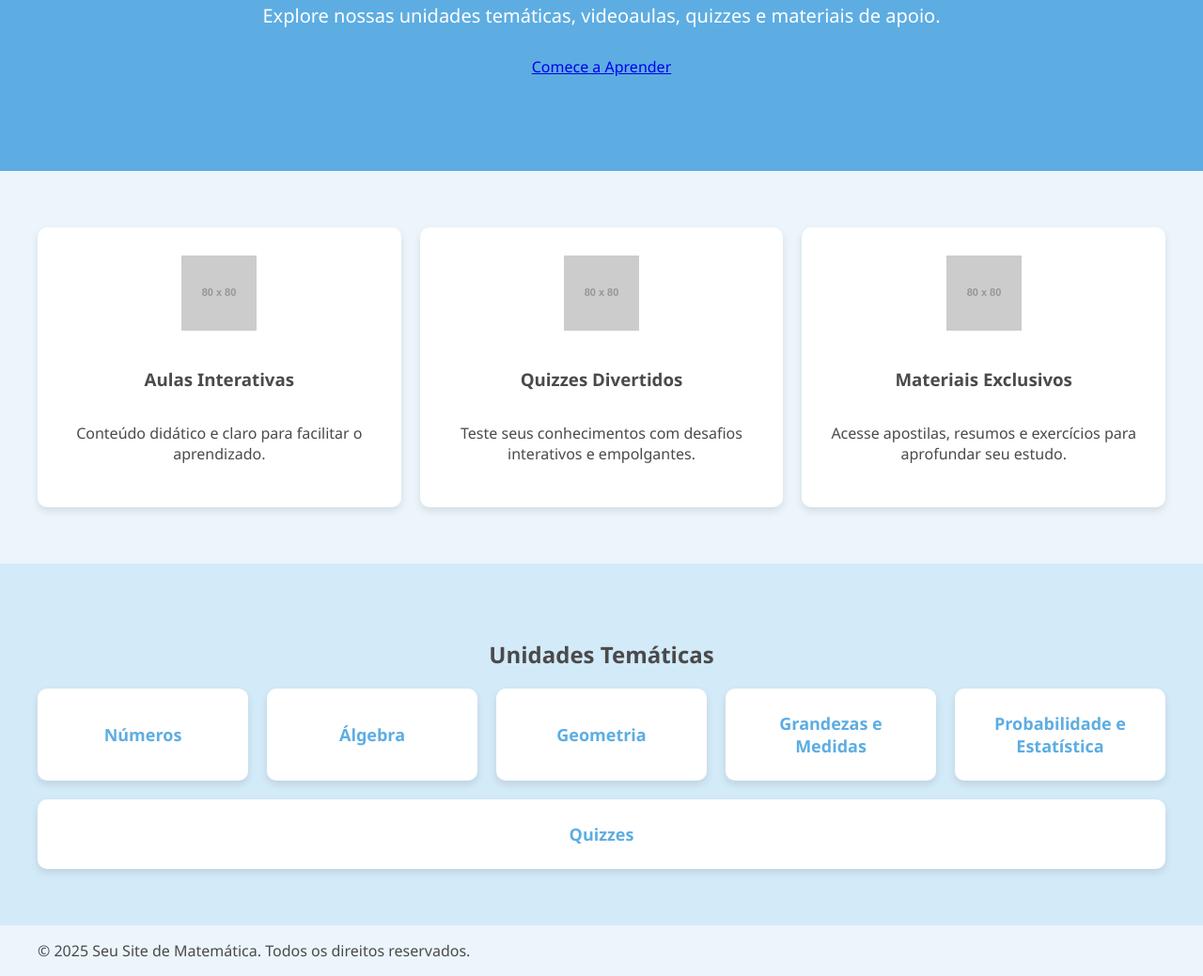
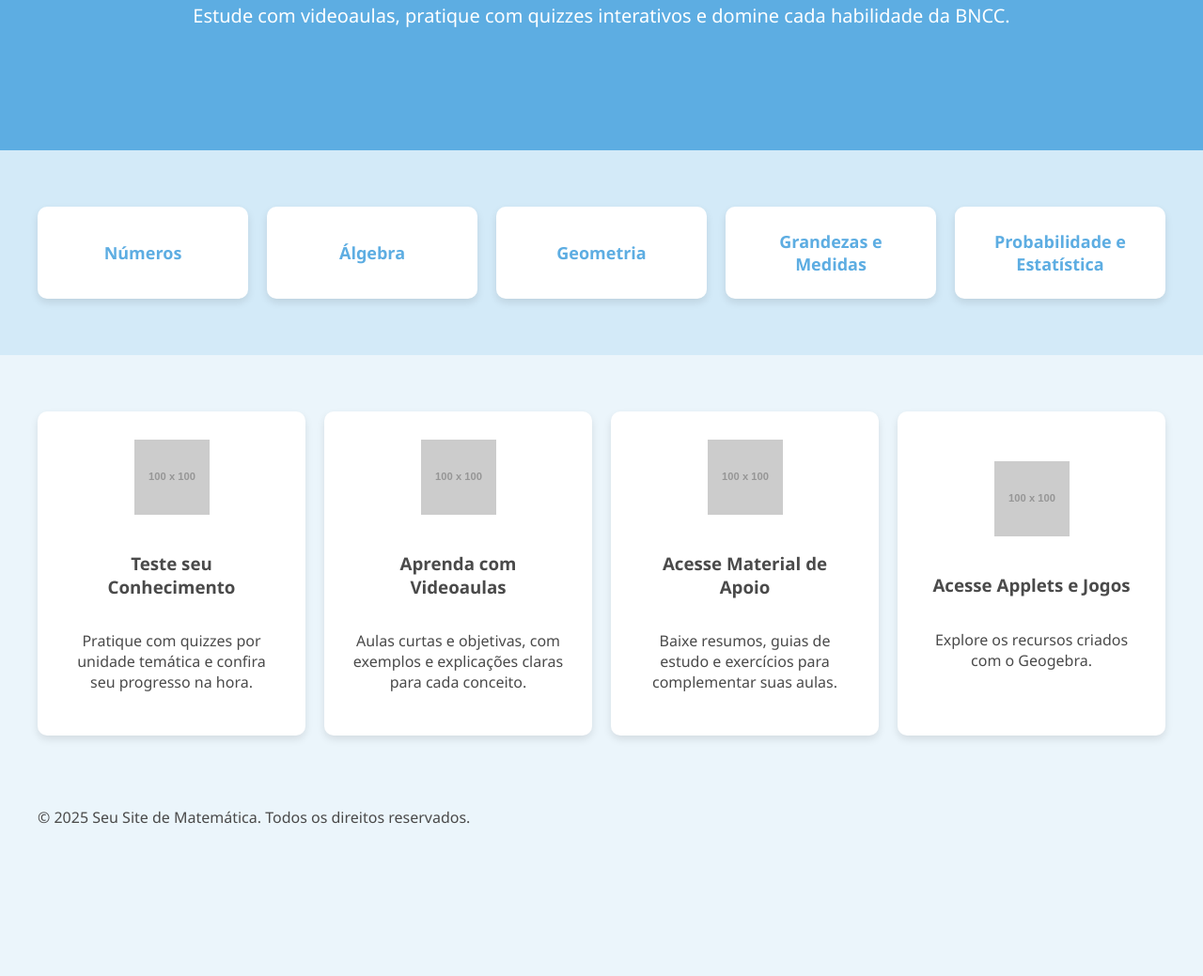
Before and after one commit to professor-aparecido/Quiz, a plain HTML site: page index.html in a window 1280 px wide. Shown: the part 355-1394 px from the top of the page at 94% size. After the commit the page ends 1252 px from the top, so only its background shows below. Drawn offline with Linux system fonts and the light colour scheme; files that its build step writes are made by us from their sources; placeholder pictures from the web are drawn by us.

Commit message:
Update index.html

```diff
--- a/index.html
+++ b/index.html
@@ -4,7 +4,7 @@
     <meta charset="UTF-8">
     <meta name="viewport" content="width=device-width, initial-scale=1.0">
     <title>Seu Site de Matemática</title>
-    <link rel="stylesheet" href="css/style.css">
+    <link rel="stylesheet" href="style.css">
 </head>
 <body>
 
@@ -18,7 +18,7 @@
             <nav class="nav-menu">
                 <ul>
                     <li><a href="index.html">Home</a></li>
-                    <li><a href="quizzes.html">Quizzes</a></li>
+                    <li><a href="#">Quizzes</a></li>
                     <li><a href="#">Videoaulas</a></li>
                     <li><a href="#">Materiais</a></li>
                     <li><a href="#">Contato</a></li>
@@ -29,42 +29,44 @@
 
     <section class="hero">
         <div class="container">
-            <h2>Aprendizado de Matemática de um jeito simples e divertido.</h2>
-            <p>Explore nossas unidades temáticas, videoaulas, quizzes e materiais de apoio.</p>
-            <a href="#unidades" class="btn">Comece a Aprender</a>
+            <h2>Matemática descomplicada para o Ensino Fundamental.</h2>
+            <p>Estude com videoaulas, pratique com quizzes interativos e domine cada habilidade da BNCC.</p>
+        </div>
+    </section>
+
+    <section class="units" id="unidades">
+        <div class="container">
+            <div class="unit-grid">
+                <a href="numeros.html" class="unit-card">Números</a>
+                <a href="algebra.html" class="unit-card">Álgebra</a>
+                <a href="geometria.html" class="unit-card">Geometria</a>
+                <a href="grandezas.html" class="unit-card">Grandezas e Medidas</a>
+                <a href="probabilidade.html" class="unit-card">Probabilidade e Estatística</a>
+            </div>
         </div>
     </section>
 
     <section class="features">
         <div class="container">
             <div class="feature-card">
-                <img src="https://via.placeholder.com/80" alt="Recurso 1">
-                <h3>Aulas Interativas</h3>
-                <p>Conteúdo didático e claro para facilitar o aprendizado.</p>
+                <img src="https://via.placeholder.com/100" alt="Ícone de Quiz">
+                <h3>Teste seu Conhecimento</h3>
+                <p>Pratique com quizzes por unidade temática e confira seu progresso na hora.</p>
             </div>
             <div class="feature-card">
-                <img src="https://via.placeholder.com/80" alt="Recurso 2">
-                <h3>Quizzes Divertidos</h3>
-                <p>Teste seus conhecimentos com desafios interativos e empolgantes.</p>
+                <img src="https://via.placeholder.com/100" alt="Ícone de Videoaula">
+                <h3>Aprenda com Videoaulas</h3>
+                <p>Aulas curtas e objetivas, com exemplos e explicações claras para cada conceito.</p>
             </div>
             <div class="feature-card">
-                <img src="https://via.placeholder.com/80" alt="Recurso 3">
-                <h3>Materiais Exclusivos</h3>
-                <p>Acesse apostilas, resumos e exercícios para aprofundar seu estudo.</p>
+                <img src="https://via.placeholder.com/100" alt="Ícone de Material">
+                <h3>Acesse Material de Apoio</h3>
+                <p>Baixe resumos, guias de estudo e exercícios para complementar suas aulas.</p>
             </div>
-        </div>
-    </section>
-
-    <section class="units" id="unidades">
-        <div class="container">
-            <h2>Unidades Temáticas</h2>
-            <div class="unit-grid">
-                <a href="numeros.html" class="unit-card">Números</a>
-                <a href="algebra.html" class="unit-card">Álgebra</a>
-                <a href="geometria.html" class="unit-card">Geometria</a>
-                <a href="grandezas.html" class="unit-card">Grandezas e Medidas</a>
-                <a href="probabilidade.html" class="unit-card">Probabilidade e Estatística</a>
-                <a href="quizzes.html" class="unit-card">Quizzes</a>
+            <div class="feature-card">
+                <img src="https://via.placeholder.com/100" alt="Ícone do Geogebra">
+                <h3>Acesse Applets e Jogos</h3>
+                <p>Explore os recursos criados com o Geogebra.</p>
             </div>
         </div>
     </section>
```
